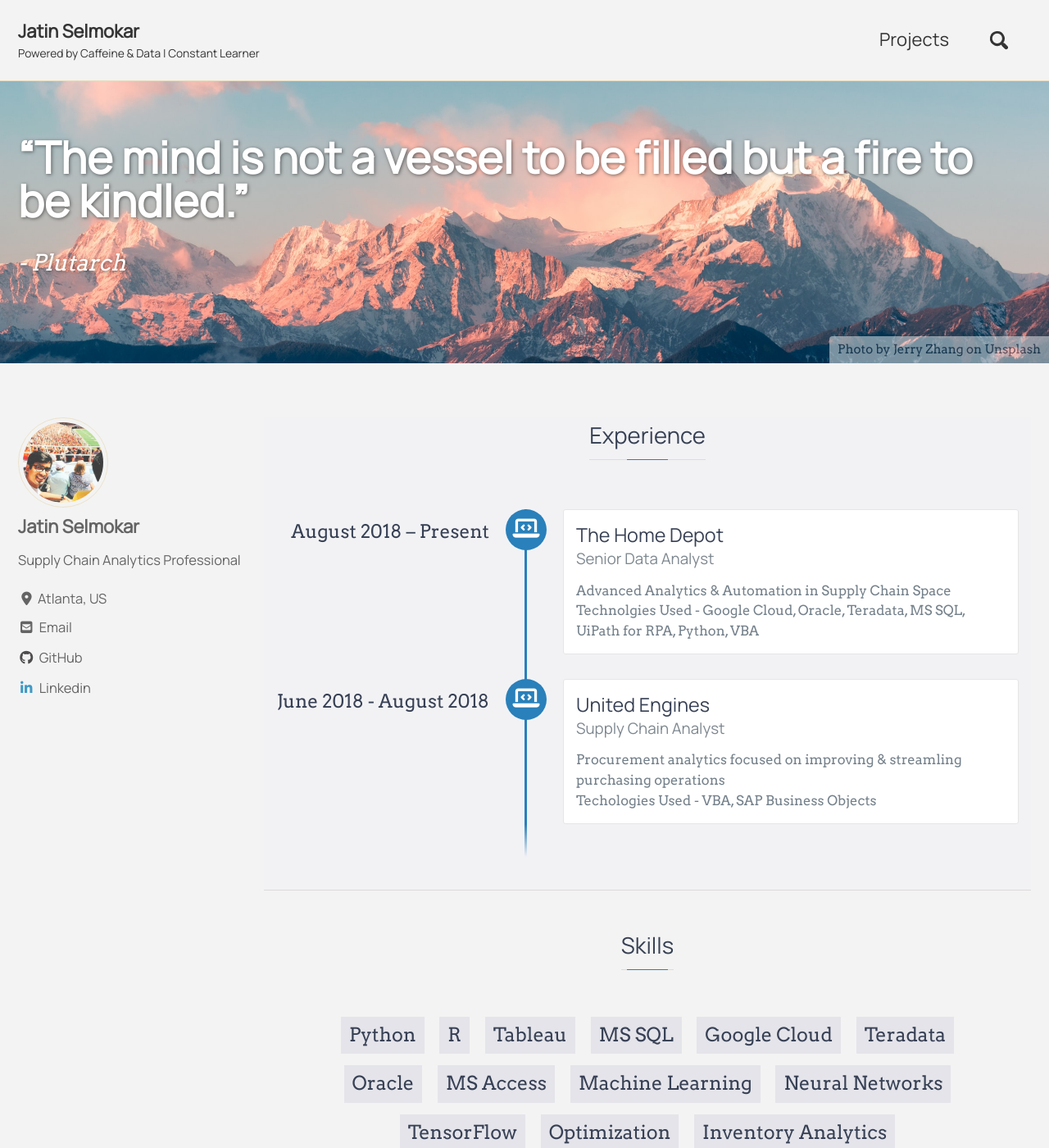
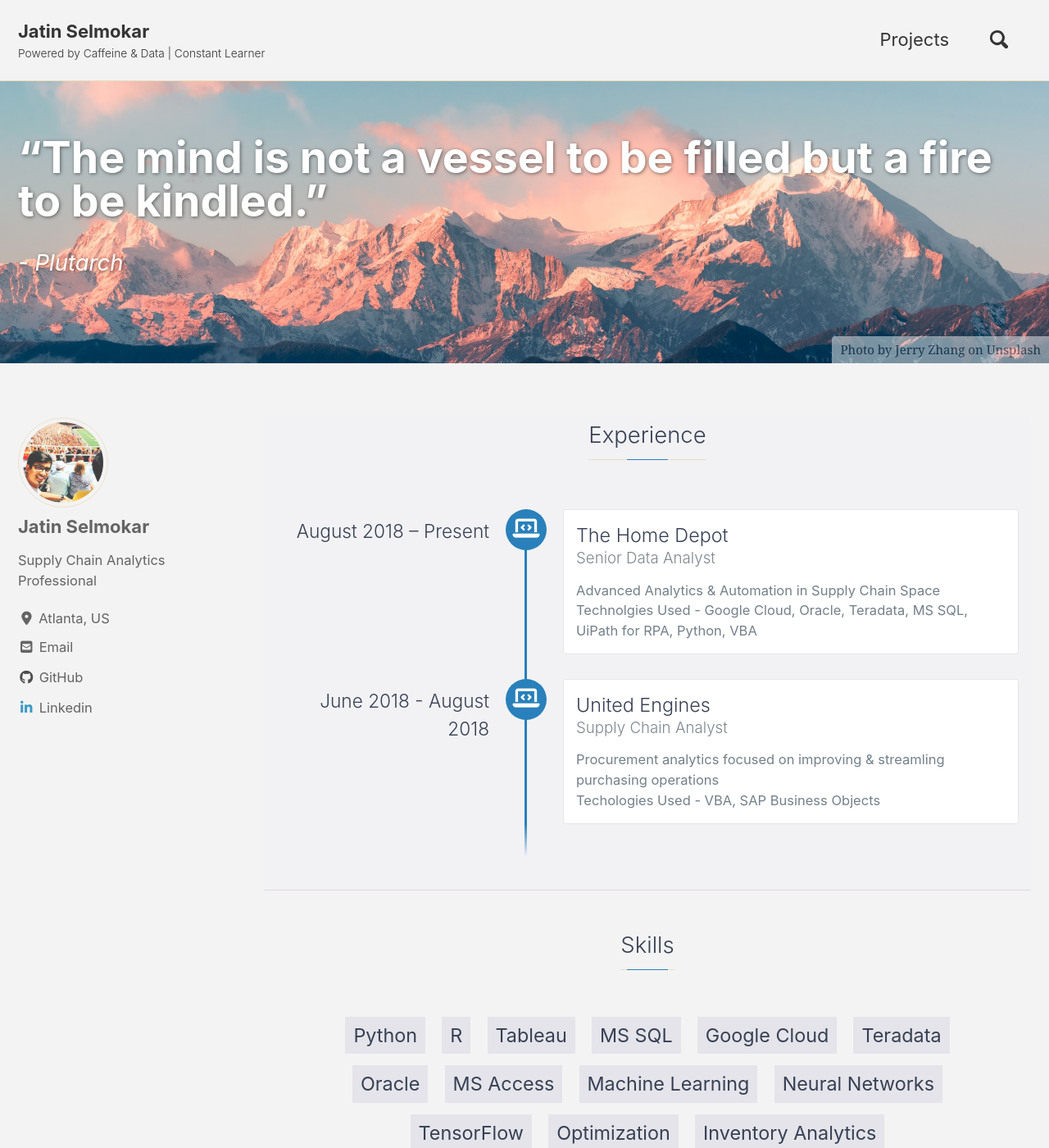
Before and after one commit to jatinselmokar/jatinselmokar.github.io, a Jekyll site: the page built from index.html, in a window 1280 px wide and 1400 px high. Shown: the whole window at 82% size. Built offline with Jekyll 4.4.1, drawn with Linux system fonts in a browser that asks for light colours; cached includes are drawn as plain includes; nearby versions of some CDN libraries; the list of posts is cut into pages by our own code.

Commit message:
Revert "Font Test 2 - To Revert"
This reverts commit 653affc9ae2279876a86ef34a088e0ce23c1077f.

```diff
--- a/_includes/head/custom.html
+++ b/_includes/head/custom.html
@@ -3,6 +3,3 @@
 <!-- insert favicons. use https://realfavicongenerator.net/ -->
 
 <!-- end custom head snippets -->
-
-
-<link href="https://fonts.googleapis.com/css?family=Arvo|Manrope&display=swap" rel="stylesheet">
--- a/_sass/minimal-mistakes/_variables.scss
+++ b/_sass/minimal-mistakes/_variables.scss
@@ -13,8 +13,8 @@
 $indent-var: 1.3em !default;
 
 /* system typefaces */
-$serif: "Arvo", Georgia, Times, serif !default;
-$sans-serif: "Manrope", -apple-system, BlinkMacSystemFont, "Roboto", "Segoe UI",
+$serif: Georgia, Times, serif !default;
+$sans-serif: -apple-system, BlinkMacSystemFont, "Roboto", "Segoe UI",
   "Helvetica Neue", "Lucida Grande", Arial, sans-serif !default;
 $monospace: Monaco, Consolas, "Lucida Console", monospace !default;
 
@@ -29,7 +29,7 @@
 $calisto: "Calisto MT", serif !default;
 $garamond: Garamond, serif !default;
 
-$global-font-family: $serif !default;
+$global-font-family: $sans-serif !default;
 $header-font-family: $sans-serif !default;
 $caption-font-family: $serif !default;
 
```
